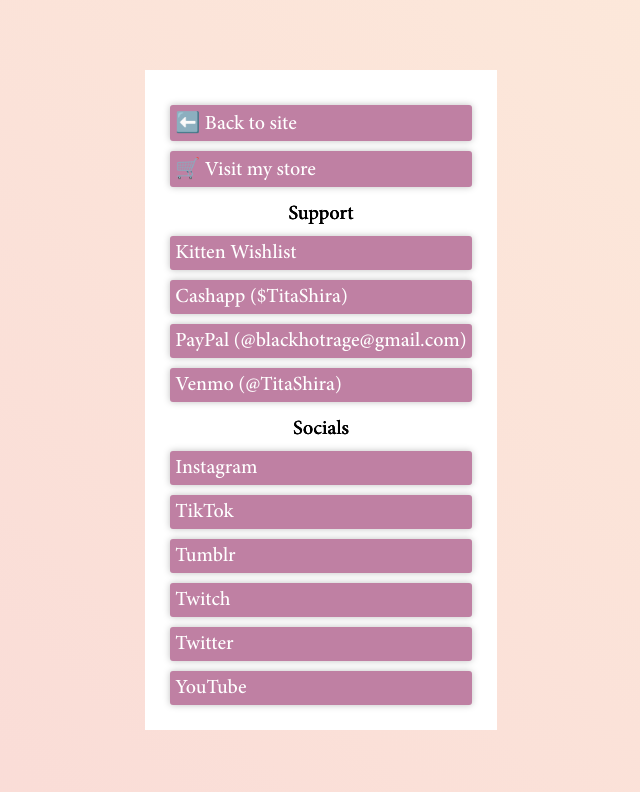
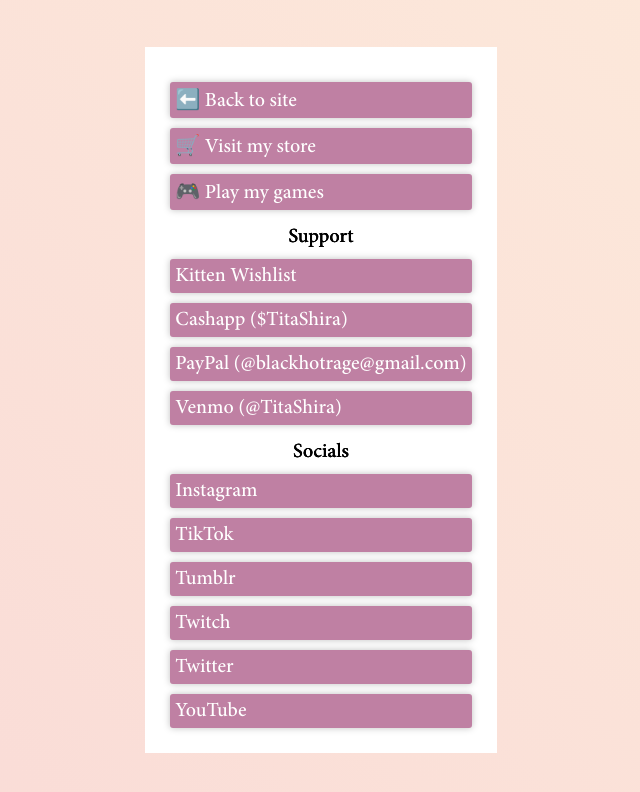
Before and after one commit to oftheroses/oftheroses.github.io, a plain HTML site: page links.html in a window 1280 px wide. Shown: the whole page, without its empty margins (319-959 px from the left). Drawn offline with nearby package versions, Linux system fonts and the light colour scheme; a script that the page names is missing.

Commit message:
added itch

```diff
--- a/links.html
+++ b/links.html
@@ -38,6 +38,7 @@
         <div id="links-background">
             <a class="link-box" href="https://gammacapricorni.com/">⬅️ Back to site</a>
             <a class="link-box" href="https://gammacapricorni.square.site/">🛒 Visit my store</a>
+                        <a class="link-box" href="https://nashira.itch.io/">🎮 Play my games</a>
 
             <div class="link-box-title">
                 Support
```
